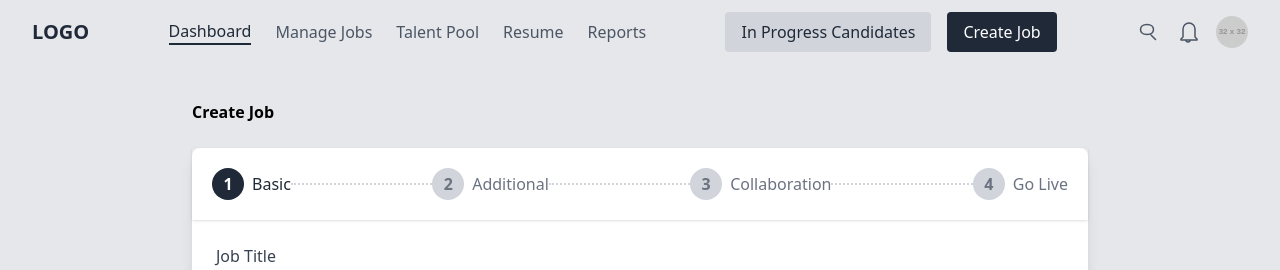
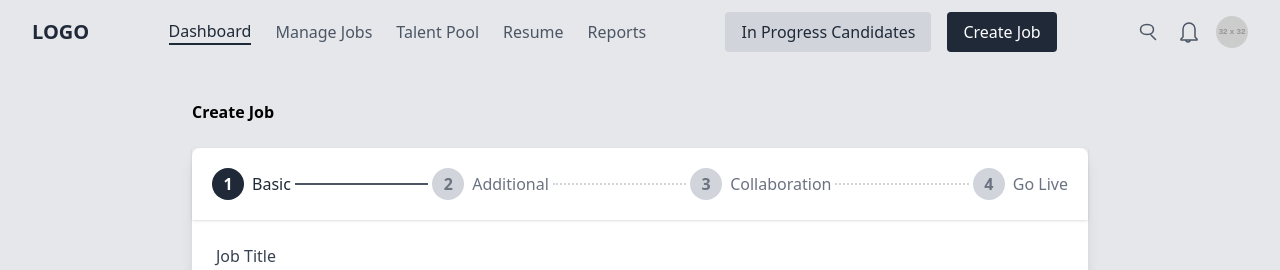
Before and after one commit to cchaithanya83/Fusion-Hiring-Frontend, a React (Vite) app: page / in a window 1280 px wide. Shown: the top 270 px of the page. Built offline with nearby package versions, Linux system fonts and the light colour scheme.

Commit message:
update: step connect dotted line to straight line

```diff
--- a/src/components/CreateJob.tsx
+++ b/src/components/CreateJob.tsx
@@ -61,9 +61,9 @@ const CreateJobMain: React.FC = () => {
                 </div>
                 {index < steps.length - 1 && (
                   <div
-                    className={`flex-1 border-t-2 ${
-                      currentStep > index + 1
-                        ? "border-gray-800"
+                    className={`ml-1 mr-1 flex-1 border-t-2 ${
+                      currentStep > index
+                        ? "border-gray-600"
                         : "border-dotted border-gray-300"
                     }`}
                   ></div>
```
